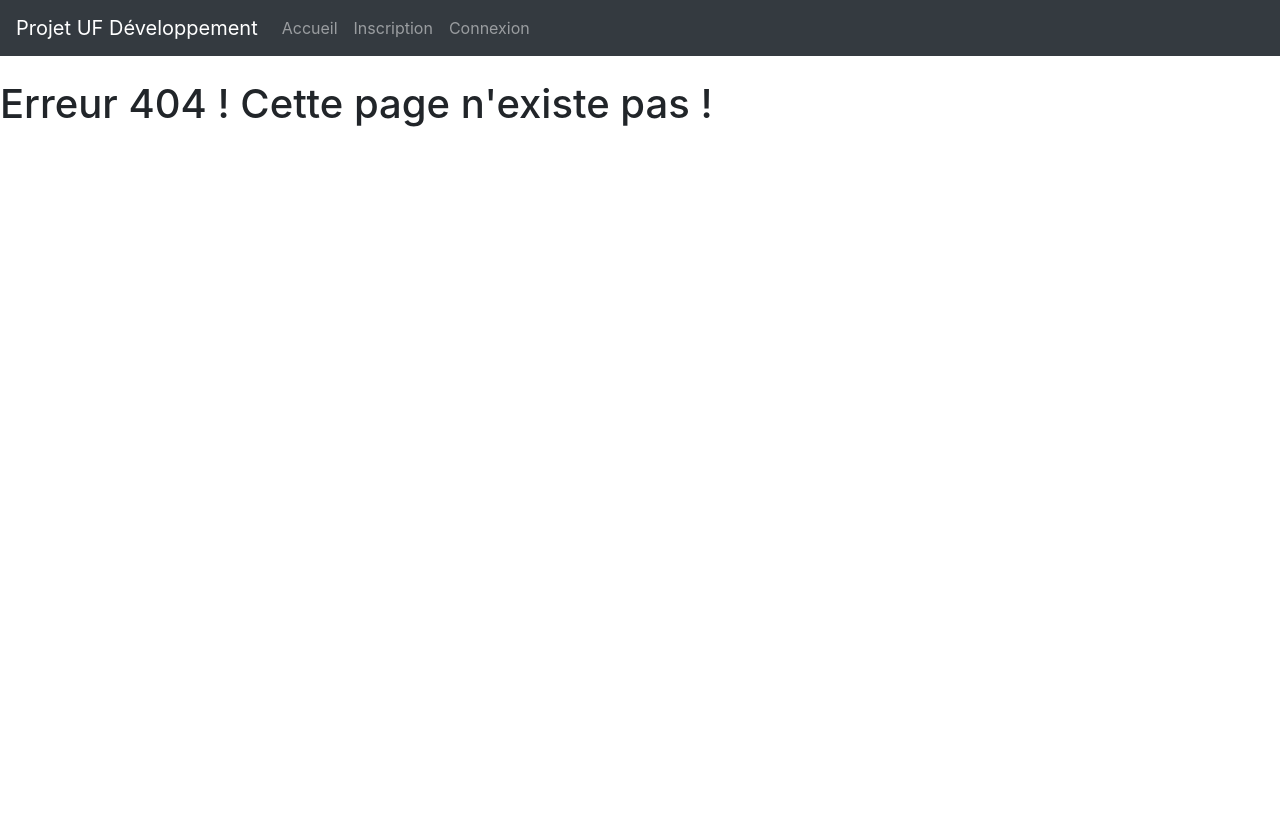
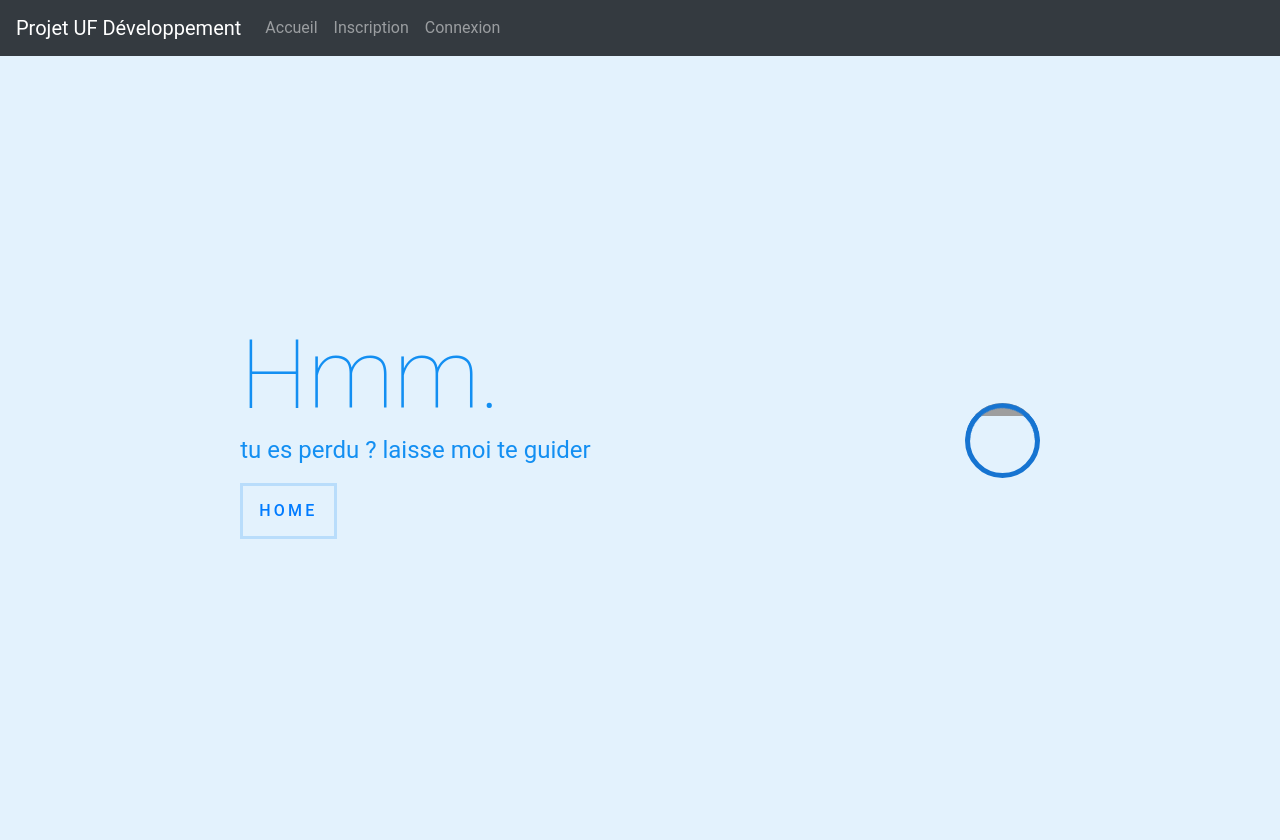
Before and after one commit to StevenD33/Plante_Connecte, a PHP site: page /index.php?page=index in a window 1280 px wide. Before the commit the page ends 127 px from the top, so only its background shows below. Run offline with PHP 8.4, Linux system fonts and the light colour scheme; grey boxes are pictures that could not be loaded.

Commit message:
Modif error page design + ajout error_page.css

```diff
--- /dev/null
+++ b/Website/assets/styles/css/error_page.css
@@ -0,0 +1,137 @@
+*, :before, :after {
+    box-sizing: border-box;
+}
+
+body {
+    display: flex;
+    align-items: center;
+    background: #E3F2FD;
+    min-width: 275px;
+    height: 100vh;
+    margin: 0 10vw;
+    overflow: hidden;
+    color: #138FF2;
+    font-family: Roboto;
+}
+
+.wrapper {
+    flex-grow: 2;
+    width: 40vw;
+    max-width: 500px;
+    margin: 0 auto;
+}
+
+h1 {
+    margin: 0;
+    font-size: 6em;
+    font-weight: 100;
+}
+
+p {
+    width: 95%;
+    font-size: 1.5em;
+    line-height: 1.4;
+}
+
+.buttons {
+    white-space: nowrap;
+    display: inline-block;
+}
+
+span {
+    display: block;
+    text-transform: uppercase;
+    color: #B9DDFB;
+    letter-spacing: 1.5px;
+    text-align: center;
+}
+
+.buttons {
+    display: inline-block;
+    padding: .8em 1em;
+    margin-right: 1em;
+    margin-bottom: 1em;
+    border: 3px solid #B9DDFB;
+    color: #138FF2;
+    font-weight: 500;
+    text-transform: uppercase;
+    text-decoration: none;
+    letter-spacing: .2em;
+    position: relative;
+    overflow: hidden;
+    transition: .3s;
+}
+.buttons:hover {
+    color: #E3F2FD;
+}
+.buttons:hover:before {
+    top: 0;
+}
+.buttons:before {
+    content: '';
+    background: #138FF2;
+    height: 100%;
+    width: 100%;
+    position: absolute;
+    top: -100%;
+    left: 0;
+    transition: .3s;
+    z-index: -1;
+}
+
+.space {
+    width: 75px;
+    height: calc(50vh + 37.5px);
+    border-top-left-radius: 37.5px;
+    border-top-right-radius: 37.5px;
+    overflow: hidden;
+    margin: calc(50vh - 37.5px) auto 0 auto;
+    position: relative;
+    pointer-events: none;
+    -webkit-transform: translateZ(0);
+}
+
+.blackhole {
+    border: 5px solid #1674D1;
+    height: 75px;
+    width: 75px;
+    border-radius: 50%;
+    position: absolute;
+    top: 0;
+    left: 0;
+}
+.blackhole:after {
+    content: '';
+    height: calc(100% + 10px);
+    width: calc(100% + 10px);
+    border: 5px solid #1674D1;
+    border-right-color: transparent;
+    border-bottom-color: transparent;
+    border-radius: 50%;
+    position: absolute;
+    top: -5px;
+    left: -5px;
+    z-index: 5;
+    transform: rotate(45deg);
+}
+
+.ship {
+    height: 150px;
+    width: 55px;
+    margin-left: 10px;
+    background: url("https://cbwconline.com/IMG/Codepen/Space%20Ship.svg") center/contain no-repeat;
+    animation: blackhole 4s infinite linear;
+    position: absolute;
+    bottom: -150px;
+}
+
+@keyframes blackhole {
+    to {
+        transform: translateY(-100vh);
+    }
+}
+@media (max-width: 600px) {
+    body {
+        margin: 0 5vw;
+    }
+}
--- a/Website/views/error_view.php
+++ b/Website/views/error_view.php
@@ -3,7 +3,7 @@
 <head>
 
     <?php include_once 'views/includes/head.php'?>
-
+    <link rel="stylesheet" type="text/css" href="<?= PATH?>assets/styles/css/error_page.css">
     <title><?= ucfirst($page) ?></title>
 </head>
 
@@ -11,7 +11,15 @@
 
     <?php include_once 'views/includes/header.php'?>
 
-    <h1>Erreur 404 ! Cette page n'existe pas !</h1>
+    <div class="wrapper">
+        <h1>Hmm.</h1>
+        <p>tu es perdu ? laisse moi te guider </p>
+        <div class="buttons"><a href="<?= PATH ?>accueil">home</a><br/></div>
+    </div>
+    <div class="space">
+        <div class="blackhole"></div>
+        <div class="ship"></div>
+    </div>
 
     <?php include_once 'views/includes/footer.php'?>
 
```
